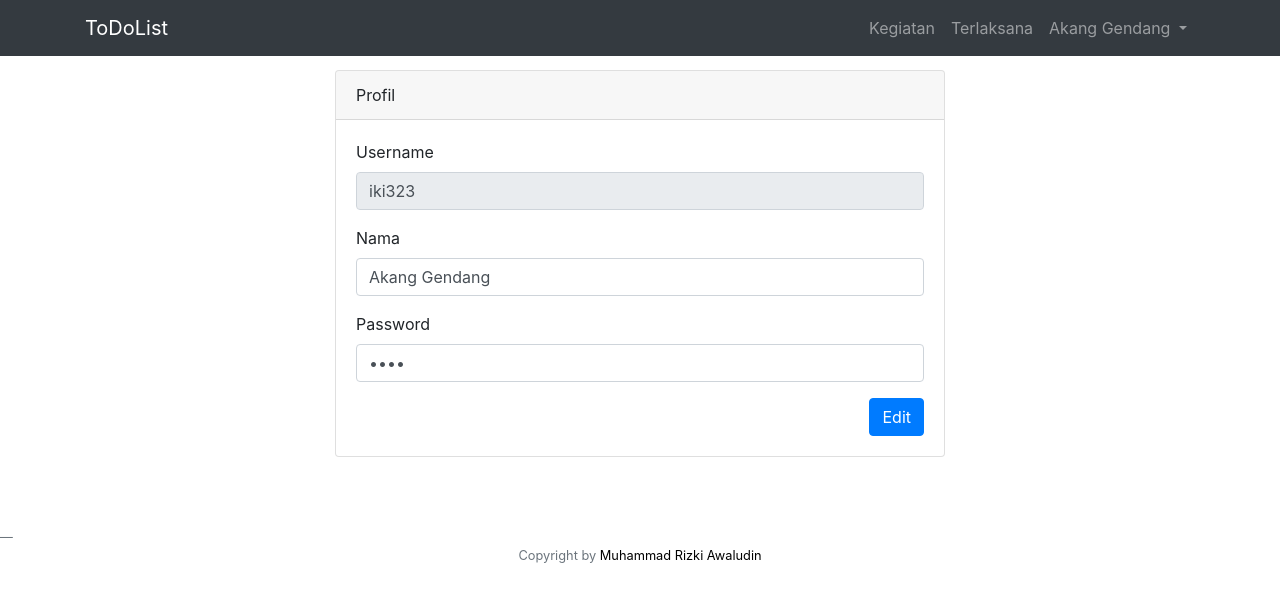
After one commit to rzkiiawldn/ToDoList_sederhana, a PHP site: page /profil.php in a window 1280 px wide. The commit adds this page. Shown: the top 602 px of the page. Run offline with PHP 8.4, Linux system fonts and the light colour scheme; a user stored in the database is signed in; data comes from the database, SQL or seed files in the repository; both versions use the stored data as it was after the commit.

Commit message:
merapihkan yang kurang

```diff
--- /dev/null
+++ b/profil.php
@@ -0,0 +1,63 @@
+<?php require_once "template/header.php";
+if ($_SESSION['status'] != "login") {
+    header("location:login.php");
+}
+
+$username = $_SESSION['username'];
+$query      = mysqli_query($conn, "SELECT * FROM tb_user WHERE username = '$username'");
+$data       = mysqli_fetch_assoc($query);
+?>
+<main>
+    <div class="container-fluid">
+        <div class="row justify-content-center" style="margin-top: 70px">
+            <div class="col-md-6">
+                <?php if (isset($_GET['status'])) : ?>
+                    <p>
+                        <?php
+                        if ($_GET['status'] == 'edit_berhasil') {
+                            echo "<div class='alert alert-success alert-dismissible fade show' role='alert'>
+                                Edit profil <strong>berhasil!</strong>.
+                                <button type='button' class='close' data-dismiss='alert' aria-label='Close'>
+                                  <span aria-hidden='true'>&times;</span>
+                                </button>
+                              </div>";
+                        } else {
+                            echo "<div class='alert alert-danger alert-dismissible fade show' role='alert'>
+                                <strong>Gagal edit profil!</strong>.
+                                <button type='button' class='close' data-dismiss='alert' aria-label='Close'>
+                                  <span aria-hidden='true'>&times;</span>
+                                </button>
+                              </div>";
+                        }
+                        ?>
+                    </p>
+                <?php endif; ?>
+                <div class="card">
+                    <div class="card-header">
+                        Profil
+                    </div>
+                    <div class="card-body">
+                        <form action="proses.php" method="post">
+                            <input type="hidden" name="id_user" value="<?= $data['id_user'] ?>">
+                            <div class="form-group">
+                                <label for="username">Username</label>
+                                <input readonly type="text" class="form-control" id="username" name="username" value="<?= $data['username'] ?>">
+                            </div>
+                            <div class="form-group">
+                                <label for="nama">Nama</label>
+                                <input required type="text" class="form-control" id="nama" name="nama" value="<?= $data['nama'] ?>">
+                            </div>
+                            <div class="form-group">
+                                <label for="password">Password</label>
+                                <input required type="password" class="form-control" id="password" name="password" value="<?= $data['password'] ?>">
+                            </div>
+                            <button type="submit" class="btn btn-primary float-right" name="edit_profil">Edit</button>
+                        </form>
+                    </div>
+                </div>
+            </div>
+        </div>
+    </div>
+</main>
+<p style="margin-bottom: 70px;"></p>
+<?php require_once "template/footer.php"; ?>
--- a/template/footer.php
+++ b/template/footer.php
@@ -1,5 +1,5 @@
 <footer class="blockquote-footer">
-    <p class="text-center"><a href="https://instagram.com/rzkiiawldn" style="color: black;" target="_blank">Muhammad Rizki Awaludin</a></p>
+    <p class="text-center">Copyright by <a href="https://instagram.com/rzkiiawldn" style="color: black;" target="_blank">Muhammad Rizki Awaludin</a></p>
 </footer>
 <!-- Optional JavaScript; choose one of the two! -->
 
--- a/template/header.php
+++ b/template/header.php
@@ -1,4 +1,15 @@
 <?php require_once "koneksi.php" ?>
+<?php
+session_start();
+if ($_SESSION['status'] != "login") {
+    header("location:login.php");
+}
+
+$username = $_SESSION['username'];
+$query      = mysqli_query($conn, "SELECT * FROM tb_user WHERE username = '$username'");
+$data       = mysqli_fetch_assoc($query);
+$id_user    = $data['id_user'];
+?>
 <!doctype html>
 <html lang="en">
 
@@ -22,9 +33,21 @@
             </button>
             <div class="collapse navbar-collapse" id="navbarNavAltMarkup">
                 <div class="navbar-nav ml-auto">
-                    <a class="nav-link" href="index.php">Kegiatan</a>
-                    <a class="nav-link" href="terlaksana.php">Terlaksana</a>
-                    <a class="nav-link" href="#">Keluar</a>
+                    <li class="nav-item">
+                        <a class="nav-link" href="index.php">Kegiatan</a>
+                    </li>
+                    <li class="nav-item">
+                        <a class="nav-link" href="terlaksana.php">Terlaksana</a>
+                    </li>
+                    <li class="nav-item dropdown">
+                        <a class="nav-link dropdown-toggle" href="#" id="navbarDropdown" role="button" data-toggle="dropdown" aria-haspopup="true" aria-expanded="false">
+                            <?= $data['nama']; ?>
+                        </a>
+                        <div class="dropdown-menu" aria-labelledby="navbarDropdown">
+                            <a class="dropdown-item" href="profil.php">Edit Profil</a>
+                            <a class="dropdown-item" href="logout.php" onclick="return confirm('Yakin ingin keluar ?')">Keluar</a>
+                        </div>
+                    </li>
                 </div>
             </div>
         </div>
```
Also changed, not shown: cek_login.php (added, +24 -0 lines), db_todo.sql (added, +97 -0 lines), index.php (+21 -14 lines), login.php (+18 -4 lines), logout.php (added, +9 -0 lines), proses.php (+32 -2 lines), terlaksana.php (+10 -2 lines), todolist.txt (+6 -3 lines).
